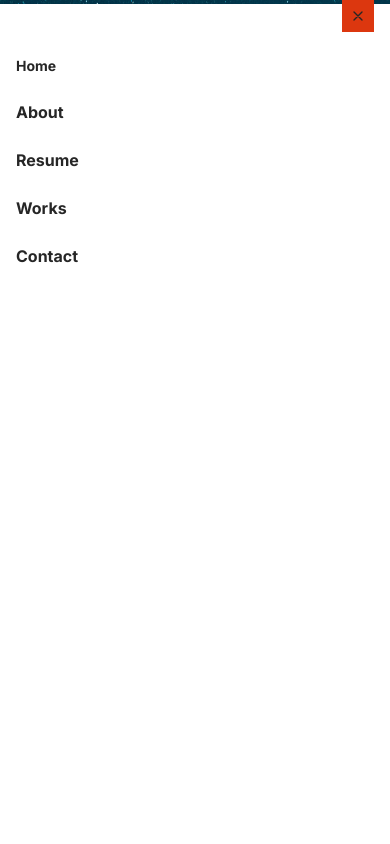
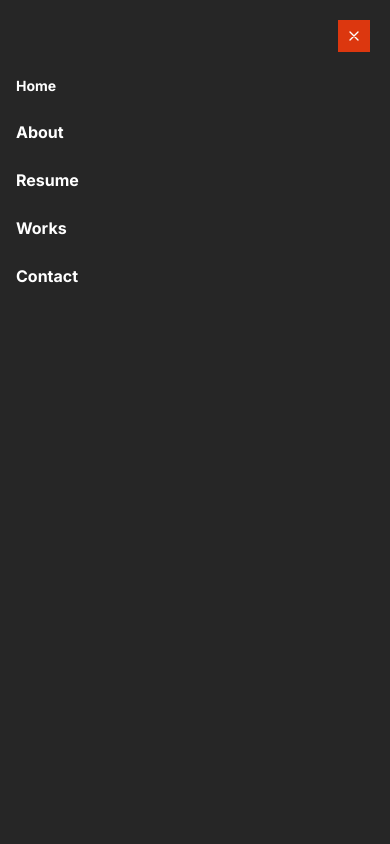
Before and after one commit to khanalanish/anish-portfolio, a Vue app: page / in a window 390 px wide. Both pictures are taken after a click on the button 358 px from the left and 15 px from the top of the page. Shown: the top 844 px of the page. Built offline with nearby package versions, Linux system fonts and the light colour scheme.

Commit message:
feat:added functionality in banner footer and code refactor in header

```diff
--- a/src/assets/main.css
+++ b/src/assets/main.css
@@ -5,8 +5,8 @@
 @tailwind utilities;
 
 .o-container {
+  max-width: 100%;
   @apply mx-auto px-4;
-  max-width: 1248px;
 }
 
 body {
--- a/src/components/AboutMe.vue
+++ b/src/components/AboutMe.vue
@@ -1,5 +1,5 @@
 <template>
-  <div class="bg-gray-800 py-10 md:py-16">
+  <div class="bg-gray-800 py-10 md:py-16 relative z-0">
     <div class="o-container">
       <div class="md:flex justify-between">
         <div class="w-full md:w-3/12 pb-8 md:pb-0">
--- a/src/components/Banner.vue
+++ b/src/components/Banner.vue
@@ -1,5 +1,5 @@
 <template>
-  <div class="relative overflow-hidden z-10 h-[650px]">
+  <div class="relative z-10 h-[650px]">
     <div class="absolute left-0 right-0 top-0 bottom-0 -z-10">
       <div class="o-container">
         <div class="bg-cover bg-top absolute inset-0 z-0">
@@ -14,7 +14,11 @@
           </picture>
         </div>
         <div class="absolute top-1/2 left-1/2 -translate-x-1/2 -translate-y-1/2 z-0">
-          <h1 class="text-3xl md:text-7xl font-semibold md:font-bold text-white">Anish Khanal</h1>
+          <h1
+            class="text-3xl md:text-5xl lg:text-7xl font-semibold md:font-bold text-white text-center"
+          >
+            Anish Khanal
+          </h1>
           <div class="text-2xl md:text-3xl font-bold text-center text-white pt-4">
             <span class="typewriter">{{ typedText }}</span>
             <span class="cursor ml-1 w-2 h-6 bg-black inline-block"></span>
@@ -27,7 +31,7 @@
             </li>
           </ul>
         </div>
-        <div class="absolute z-0 bottom-4 left-1/2 transform -translate-x-1/2">
+        <div class="absolute z-30 -bottom-5 left-1/2">
           <a
             href="#"
             @click.prevent="handleNextComponent"
--- a/src/components/Footer.vue
+++ b/src/components/Footer.vue
@@ -1,19 +1,20 @@
 <template>
   <footer>
-    <div class="relative">
-      <div class="bg-gray-800 text-white w-full pt-16 px-4">
+    <div class="bg-black w-full py-10 md:py-16 relative">
+      <div class="o-container">
+        <div class="text-white">
           <div class="flex justify-center mb-6">
             <ul class="flex space-x-6">
               <li class="" v-for="media in social" :key="media.name">
                 <a class="w-6 h-6 md:w-10 md:h-10" :href="media.url"
                   ><font-awesome-icon
                     :icon="['fab', media.icon]"
-                  class="text-white p-2 md:p-6 rounded-full bg-gray-600"
+                    class="text-white p-2 md:p-6 rounded-full bg-gray-700"
                 /></a>
               </li>
             </ul>
           </div>
-        <div class="bg-gray-800 flex justify-center">
+          <div class="flex justify-center">
             <span>&copy; Copyright 2024 Anish Khanal</span>
           </div>
           <div id="go-top">
@@ -21,6 +22,26 @@
               <i class="icon-up-open"></i>
             </a>
           </div>
+        </div>
+        <button class="w-6 h-6 md:w-10 md:h-10 absolute -top-4 text-white left-1/2">
+          <a
+            href="#"
+            @click.prevent="handleScroll"
+            class="bg-white text-gray-800 hover:text-white hover:bg-gray-800 transition duration-300 ease-in-out rounded-full h-10 w-10 flex items-center justify-center"
+          >
+            <svg
+              xmlns="http://www.w3.org/2000/svg"
+              fill="none"
+              viewBox="0 0 24 24"
+              stroke-width="2"
+              stroke="currentColor"
+              aria-hidden="true"
+              class="h-6 w-6 bg-transparent sm:h-8 sm:w-8"
+            >
+              <path stroke-linecap="round" stroke-linejoin="round" d="M5 15l7-7 7 7"></path>
+            </svg>
+          </a>
+        </button>
       </div>
     </div>
   </footer>
@@ -48,6 +69,13 @@ export default {
       ]
     }
   },
-  methods: {}
+  methods: {
+    handleScroll() {
+      window.scrollTo({
+        top: 0,
+        behavior: 'smooth'
+      })
+    }
+  }
 }
 </script>
--- a/src/components/Header.vue
+++ b/src/components/Header.vue
@@ -1,83 +1,40 @@
 <template>
   <header>
-    <div class="fixed z-20 top-0 left-0 right-0">
-      <nav class="py-4 md:block hidden">
-        <ul class="flex justify-center text-white text-sm">
-          <li class=""><a class="px-5 font-bold hover:text-orange-400" href="#home">Home</a></li>
-          <li><a class="px-5 font-bold hover:text-orange-400" href="#about">About</a></li>
-          <li><a class="px-5 font-bold hover:text-orange-400" href="#resume">Resume</a></li>
-          <li><a class="px-5 font-bold hover:text-orange-400" href="#portfolio">Works</a></li>
-          <li><a class="px-5 font-bold hover:text-orange-400" href="#contact">Contact</a></li>
-        </ul>
-      </nav>
-      <div class="block md:hidden">
-        <div class="flex justify-end pr-4 relative">
-          <button @click="toggleMenu" class="flex justify-end relative z-20">
-            <div v-if="!isMenuOpen" class="flex flex-col p-2 bg-orange-600">
-              <span class="w-4 h-0.5 bg-white mb-1"></span>
-              <span class="w-4 h-0.5 bg-white mb-1"></span>
-              <span class="w-4 h-0.5 bg-white"></span>
-            </div>
-            <div v-else class="p-2 bg-orange-600">
-              <svg
-                xmlns="http://www.w3.org/2000/svg"
-                class="h-4 w-4 text-gray-800"
-                fill="none"
-                viewBox="0 0 24 24"
-                stroke="currentColor"
-              >
-                <path
-                  stroke-linecap="round"
-                  stroke-linejoin="round"
-                  stroke-width="2"
-                  d="M6 18L18 6M6 6l12 12"
-                />
-              </svg>
-            </div>
-          </button>
-          <transition name="dropdown">
-            <div
-              v-if="isMenuOpen"
-              class="menu-content absolute left-0 top-0 w-screen h-screen bg-white shadow-md z-10 mt-1 flex flex-col"
-            >
-              <ul class="pt-10">
-                <li class="px-4 py-3 text-sm">
-                  <a href="#home" class="font-bold text-gray-800 block">Home</a>
-                </li>
-                <li class="px-4 py-3">
-                  <a href="#about" class="font-bold text-gray-800 block">About</a>
-                </li>
-                <li class="px-4 py-3">
-                  <a href="#resume" class="font-bold text-gray-800 block">Resume</a>
-                </li>
-                <li class="px-4 py-3">
-                  <a href="#portfolio" class="font-bold text-gray-800 block">Works</a>
-                </li>
-                <li class="px-4 py-3">
-                  <a href="#contact" class="font-bold text-gray-800 block">Contact</a>
-                </li>
-              </ul>
-            </div>
-          </transition>
-        </div>
-      </div>
+    <div :class="['fixed top-0 left-0 z-20 right-0 js-navbar', { 'bg-gray-800': isScrolled }]">
+      <Navbar />
+      <MobileMenu />
     </div>
   </header>
 </template>
+
 <script>
+import Navbar from '../components/navBar.vue'
+import MobileMenu from '../components/mobileMenu.vue'
+
 export default {
+  components: {
+    Navbar,
+    MobileMenu
+  },
   data() {
     return {
-      isMenuOpen: false
+      isScrolled: false
     }
   },
+  mounted() {
+    window.addEventListener('scroll', this.handleScroll)
+  },
+  beforeDestroy() {
+    window.removeEventListener('scroll', this.handleScroll)
+  },
   methods: {
-    toggleMenu() {
-      this.isMenuOpen = !this.isMenuOpen
+    handleScroll() {
+      this.isScrolled = window.scrollY > 50
     }
   }
 }
 </script>
+
 <style scoped>
 .dropdown-enter-active,
 .dropdown-leave-active {
--- a/src/components/ProjectsView.vue
+++ b/src/components/ProjectsView.vue
@@ -4,20 +4,18 @@
       <h2 class="mb-12 text-base md:text-lg font-semibold text-center">
         CHECK OUT SOME OF MY WORKS.
       </h2>
-      <div class="grid grid-cols-12 gap-8">
+      <div class="grid grid-cols-12 gap-y-8 md:gap-x-8">
         <div
           v-for="work in projects"
           :key="work.index"
           class="col-span-12 md:col-span-3 border-2 border-solid shadow-md border-gray-200 rounded-md"
         >
-          <div class="">
           <div class="overflow-hidden rounded-md relative pt-half">
             <a
               :href="work.link"
               class="block absolute left-0 right-0 top-0 bottom-0 transition-transform ease-in-out duration-300 transform lg:hover:scale-125"
               target="_blank"
             >
-                <div class="content-overlay"></div>
               <picture>
                 <source media="(max-width:480px)" :srcset="work.imageSrc" />
                 <source media="(max-width:767px)" :srcset="work.imageSrc" />
@@ -33,7 +31,6 @@
               <div class="text-xl font-semibold pt-4">{{ work.title }}</div>
               <div class="text-gray-600">{{ work.description }}</div>
             </div> -->
-          </div>
         </div>
       </div>
     </div>
--- a/src/components/Resume.vue
+++ b/src/components/Resume.vue
@@ -6,8 +6,13 @@
         v-for="history in items"
         :key="history.index"
       >
-        <div class="md:w-3/12 flex flex-col">
-          <h3 class="text-xl uppercase font-semibold pb-4 md:pb-0" v-html="history.title"></h3>
+        <div class="md:w-3/12">
+          <div class="relative">
+            <h3
+              class="text-xl uppercase font-semibold pb-4 md:pb-0 c-title-underline"
+              v-html="history.title"
+            ></h3>
+          </div>
         </div>
         <ul class="md:w-8/12">
           <li class="pb-4 last:pb-8" v-for="list in history.items" :key="list.index">
@@ -113,4 +118,31 @@ export default {
   }
 }
 </script>
-<style scoped></style>
+<style scoped>
+.c-title-underline {
+  display: inline-block;
+  position: relative;
+}
+@media screen and (max-width: 768px) {
+  .c-title-underline::before {
+    content: '';
+    position: absolute;
+    bottom: 14px;
+    left: 0;
+    width: 100%;
+    height: 4px;
+    background-color: #dc370f;
+  }
+}
+@media screen and (min-width: 768px) {
+  .c-title-underline::before {
+    content: '';
+    position: absolute;
+    bottom: -6px;
+    left: 0;
+    width: 100%;
+    height: 4px;
+    background-color: #dc370f;
+  }
+}
+</style>
--- /dev/null
+++ b/src/components/mobileMenu.vue
@@ -0,0 +1,65 @@
+<template>
+  <div class="block md:hidden">
+    <div class="flex justify-end pt-5 pb-6 px-5">
+      <button @click="isMenuOpen = !isMenuOpen" class="flex justify-end relative z-40">
+        <div v-if="!isMenuOpen" class="flex flex-col p-2 bg-orange-600">
+          <span class="w-4 h-0.5 bg-white mb-1"></span>
+          <span class="w-4 h-0.5 bg-white mb-1"></span>
+          <span class="w-4 h-0.5 bg-white"></span>
+        </div>
+        <div v-else class="p-2 bg-orange-600">
+          <svg
+            xmlns="http://www.w3.org/2000/svg"
+            class="h-4 w-4 text-white"
+            fill="none"
+            viewBox="0 0 24 24"
+            stroke="currentColor"
+          >
+            <path
+              stroke-linecap="round"
+              stroke-linejoin="round"
+              stroke-width="2"
+              d="M6 18L18 6M6 6l12 12"
+            />
+          </svg>
+        </div>
+      </button>
+    </div>
+    <transition name="dropdown">
+      <div
+        v-if="isMenuOpen"
+        class="fixed bg-gray-800 top-0 right-0 left-0 z-30 bottom-0 inset-x-0 transition lg:hidden"
+      >
+        <ul class="pt-16">
+          <li class="px-4 py-3 text-sm">
+            <a href="#home" class="font-bold text-white block">Home</a>
+          </li>
+          <li class="px-4 py-3">
+            <a href="#about" class="font-bold text-white block">About</a>
+          </li>
+          <li class="px-4 py-3">
+            <a href="#resume" class="font-bold text-white block">Resume</a>
+          </li>
+          <li class="px-4 py-3">
+            <a href="#portfolio" class="font-bold text-white block">Works</a>
+          </li>
+          <li class="px-4 py-3">
+            <a href="#contact" class="font-bold text-white block">Contact</a>
+          </li>
+        </ul>
+      </div>
+    </transition>
+  </div>
+</template>
+
+<script>
+export default {
+  data() {
+    return {
+      isMenuOpen: false
+    }
+  }
+}
+</script>
+
+<style scoped></style>
--- /dev/null
+++ b/src/components/navBar.vue
@@ -0,0 +1,38 @@
+<template>
+  <nav class="py-4 md:block hidden">
+    <ul class="flex justify-center text-white text-sm">
+      <li
+        v-for="item in items"
+        :key="item.index"
+        :class="{ 'text-orange-600 font-bold': currentHash === item.link }"
+      >
+        <a class="px-5 font-bold hover:text-orange-400" :href="item.link" v-html="item.name"></a>
+      </li>
+    </ul>
+  </nav>
+</template>
+
+<script>
+export default {
+  data() {
+    return {
+      items: [
+        { name: 'Home', link: '#home' },
+        { name: 'About', link: '#about' },
+        { name: 'Resume', link: '#resume' },
+        { name: 'Works', link: '#portfolio' },
+        { name: 'Contact', link: '#contact' }
+      ]
+    }
+  },
+  computed: {
+    currentHash() {
+      return window.location.hash
+    }
+  }
+}
+</script>
+
+<style scoped>
+/* Additional styles if needed */
+</style>
```
Lines whose indentation alone changed are shown as unchanged.
